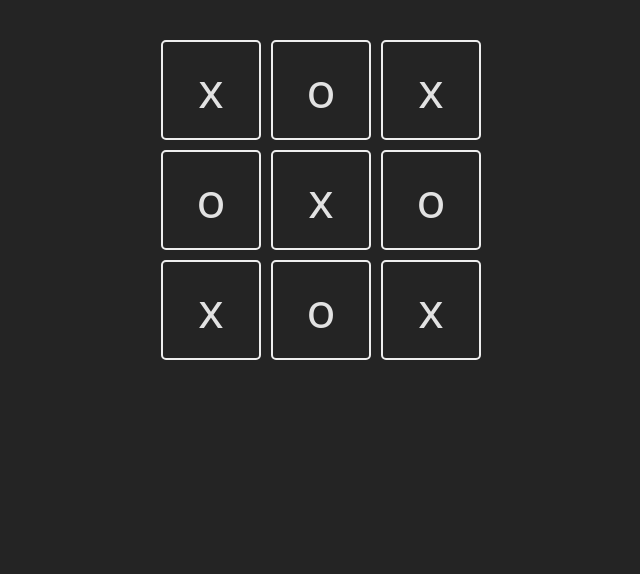
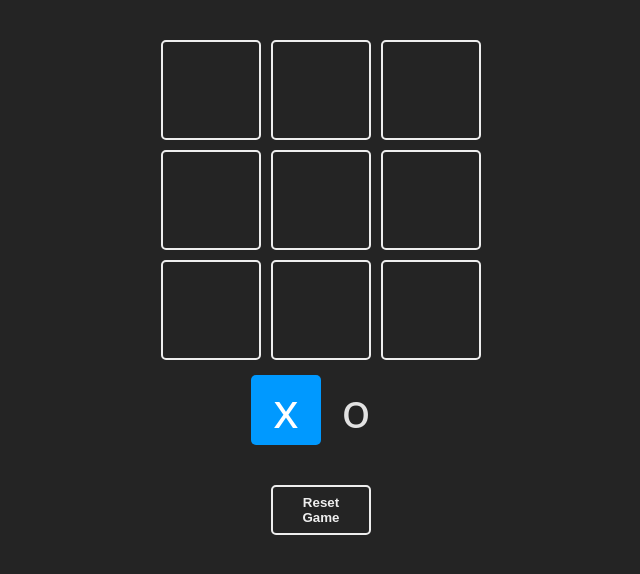
Before and after one commit to Lucrethon/Curso-React-Midudev, a React (Vite) app in the folder Projects/03_La_Vieja_Game/: page / in a window 1280 px wide. Shown: the top 574 px of the page, without its empty margins (319-959 px from the left). Built offline with nearby package versions, Linux system fonts and the light colour scheme.

Commit message:
tic-tac-toe game logic

```diff
--- a/Projects/03_La_Vieja_Game/src/App.tsx
+++ b/Projects/03_La_Vieja_Game/src/App.tsx
@@ -1,21 +1,61 @@
-import { useState } from 'react'
+import { use, useState } from 'react'
 import './App.css'
 import './index.css'
 import React from 'react'
 
 
-const turns = {
+const TURNS = {
   x: "x",
   o: "o",
 };
 
-const Square = ({ children }: { children: React.ReactNode }) => {
+const WINNER = {
+  tie: "nobody won",
+};
+
+const WINNER_COMBOS = [
+    [0, 1, 2],
+    [3, 4, 5],
+    [6, 7, 8],
+    [0, 3, 6],
+    [1, 4, 7],
+    [2, 5, 8],
+    [0, 4, 8],
+    [2, 4, 6],
+
+]
+
+
+// -------------------- Componente Square: posiciones en el tablero ----------------
+
+const Square = (
+  { children, isSelected = false, updateBoard }:
+  { children: React.ReactNode,
+    isSelected?: boolean,
+    updateBoard?: () => void }) => {
+
+  const className = `square ${(isSelected ? "is-selected" : "")}`;
+
+  const handleClick = () => {
+    if (updateBoard) {
+      updateBoard();
+    };
+
+    // la funcion handleClik valida que si la funcion updateBoard existe, se ejecuta
+    // eso es lo que se le pasa al Square
+
+    };
+
   return (
-    <div className='square'>
+    <div className={className} onClick={handleClick}>
       {children}
     </div>
   )
-}
+
+  // Cada vez que se le hace click a un Square, se ejecuta la funcion updateBoard (pasada por la validación necesaria de TS por handleClick)
+
+};
+
 
 // -------------- Tipado de children en TS ------------
 
@@ -27,19 +67,6 @@ const Square = ({ children }: { children: React.ReactNode }) => {
 
 // "desestructurar" significa extraer valores de un objeto (o de un arreglo) y asignarlos a variables individuales de una forma directa y resumida.
 
-function displayBoard(board: (null | string)[]) {
-
-    return board.map((___, index) => {
-      return (
-        <Square
-        key={index}>
-          {board[index]}
-        </Square>
-      )
-    })
-
-};
-
 // Cuando React lee {board[index]}, dice: "El desarrollador metió {board[index]} entre las etiquetas de apertura y cierre de <Square>. Voy a crear un objeto de propiedades (props) y voy a guardar ese valor en una propiedad especial llamada children".
 
 // Por detrás, el objeto que React le está enviando a tu componente Square se ve literalmente así:
@@ -49,16 +76,133 @@ function displayBoard(board: (null | string)[]) {
 
 // // Al usar { children }, se extrae directamente la "x" o la "o" del objeto props
 
+// ---------------------------------------------------------
+
 
 function App() {
 
-const [board, setBoard] = useState(["x", "o", "x", "o", "x", "o", "x", "o", "x"]);
+  // ---------------- estado tablero: posiciones con un array de 9 ---------------------
+
+const [board, setBoard] = useState(Array(9).fill(null)); // los valores iniciales son null
+
+// ---------------- estado: turnos ----------------------
+
+const [turn, setTurn] = useState(TURNS.x); // el turno inicial es de x
+
+// --------------- Estado: ganador -----------------
+
+const [winner, setWinner] = useState(WINNER.tie)
+
+// ------------------ definir ganador -----------------
+
+const checkWinner = (board: (null | string)[]) => {
+
+  for (const combo of WINNER_COMBOS) {
+
+    const [a, b, c] = combo; // capturamos las posciones
+    if (
+      board[a] && // las comparamos con el tablero
+      board[a] === board[b] &&
+      board[a] === board[c]) {
+
+      const win = board[a];
+      return win;
+    }
+  }
+
+  if (!board.includes(null)) {
+    return WINNER.tie}
+
+  // Si no hay ganador ni empate, y el juego sigue en curso
+  return null;
+
+  }
+
+
+// ----------- función para cambiar el estado del turno -------------
+
+const updateBoard = (board: (null | string)[], index: number) => {
+
+  // ------------- evitar que los valores se sobrescriban -------------
+
+  if (board[index]) { //si board en el indice indicado existe (no es null), cortar la función
+    return;
+  }
+
+  // ----------- actualizar el tablero ----------
+
+  const newBoard = [...board];
+  // se hace una copia del board porque NUNCA hay que alterar las props
+  // siempre se tiene que crear un array NUEVO con las modificaciones
+  // las consecuencias de esto es que pueden haver problemas de renderizado
+  // es importante que los datos del nuevo renderizado siempre sean nuevos
+
+  newBoard[index] = turn; // "x" u "o"
+  setBoard(newBoard); // funcion para cambiar el estado del tablero. Se le pasa el array actualizado con los cambioss
+
+// ------------- actualizar el turno ----------------
+
+  const newTurn = turn === TURNS.x ? TURNS.o : TURNS.x;
+  setTurn(newTurn); // funcion para cambiar de un turno a otro
+
+  // ------------------ definir ganador -----------------
+
+
+  const isWinner = checkWinner(newBoard);
+
+    // Si el juego sigue en curso (osea, isWinner no es null)
+   // Si isWinner tiene un valor (es "x", "o" o "nobody won"), actualizamos el estado
+
+  if (isWinner) {
+    setWinner(isWinner);
+  }
+
+};
+
+
+// --------------------- función para resetear el juego --------------------
+
+function resetGame () {
+  setBoard(Array(9).fill(null));
+  setTurn(TURNS.x);
+}
+
+// ----------------- función para renderizar los square por cada elemento de board ------------------
+
+function displayBoard(board: (null | string)[]) {
+
+    return board.map((___, index) => {
+      return (
+        <Square
+        key={index}
+        updateBoard={() => updateBoard(board, index)}
+        >
+          {board[index]}
+        </Square>
+      )
+    })
+// aqui no podemos pasar la ejecución de la función (updateBoard()) porque se estaria ejecutandp cada vex que se rendericen los elementos de map
+// Queremos ejecutarla cuando el usuario haga click
+// para eso, tenemos que llamar a la función updateBoard con una función flecha anonima
+//De esta manera, <Square> recibe una función que se ejecutará solo en el futuro, cuando el usuario haga click, y que recordará los parámetros board e index.
+};
+
+// -------------------- App ------------------------
 
   return (
     <main className="board">
       <section className='game'>
         {displayBoard(board)}
       </section>
+
+      <section className="turn">
+        <Square isSelected={turn === TURNS.x}>{TURNS.x}</Square>
+        <Square isSelected={turn === TURNS.o}>{TURNS.o}</Square>
+      </section>
+
+      <div>
+        <button onClick={resetGame}>Reset Game</button>
+      </div>
     </main>
   )
 
```
